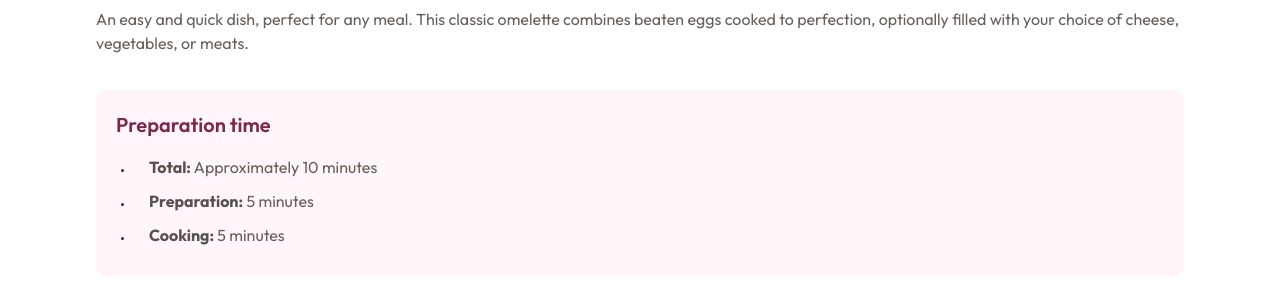
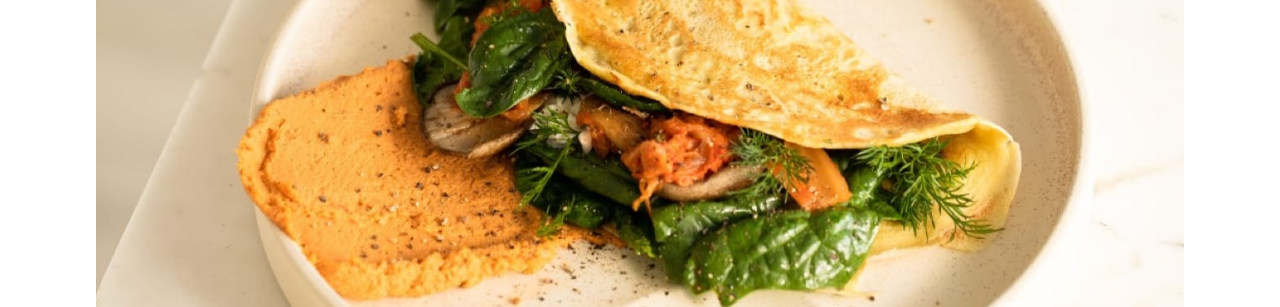
Before and after one commit to Zchurch11/Frontend-Mentor-Recipe-Challenge, a plain HTML site: page index.html in a window 1280 px wide. Shown: the part 113-420 px from the top of the page. Drawn offline with Linux system fonts and the light colour scheme; the site is published under a folder, as on GitHub Pages, so addresses that start at the root find nothing.

Commit message:
Update index.html

```diff
--- a/index.html
+++ b/index.html
@@ -14,7 +14,7 @@
     <main>
         <section class="img">
             <div class="image-container">
-                <img src="/image-omelette.jpeg"  alt="Image of an omelette">
+                <img src="image-omelette.jpeg"  alt="Image of an omelette">
             </div>
         </section>
         <section class="description">
```
